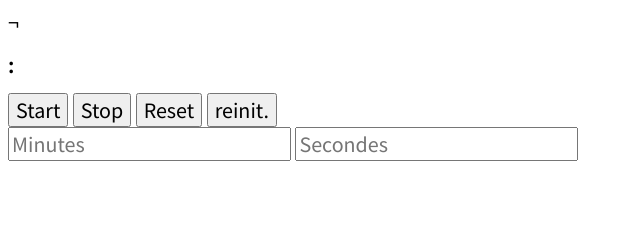
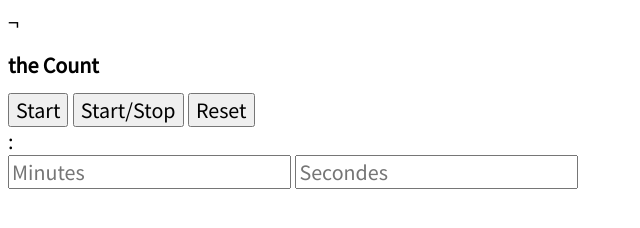
Before and after one commit to ANtibushitse/countDown_v2.0, a website: page index.html in a window 1280 px wide. Shown: the whole page, without its empty margins (0-640 px from the left). Drawn offline with nearby package versions, Linux system fonts and the light colour scheme; files whose address does not match are found by name.

Commit message:
Les boutons et id  de l'index.html ont été redéfinite

```diff
--- a/index.html
+++ b/index.html
@@ -1,8 +1,10 @@
 ¬<!DOCTYPE html>
 <html lang="en">
 <head>
+
 	<!-- CSS -->
 	<link rel="stylesheet" href="style.css">
+
 	<!-- open San Pro emned -->
 	<link href="https://fonts.googleapis.com/css?family=Source+Sans+Pro" rel="stylesheet">
 
@@ -10,17 +12,19 @@
 	<title>CountDown v2</title>
 </head>
 <body>
-	<h1 id="thecountisOn">:</h1>
+
+	<h1> the Count</h1>
 
 	<!-- buttons-->
 	<button id="bttnStart">Start </button>
-	<button id="bttnStop">Stop</button>
+	<button id="bttnStop">Start/Stop</button>
 	<button id="bttnRest">Reset</button>
-	<button id="bttnResinit">reinit.</button>
-	<!--  -->
+
+	<!-- affichage valeur  -->
 	<div id="content">
-		<span id = minutues ></span>
-		<span id = secondes></span>
+		<span id="Min"></span>
+		<span id=":">:</span>
+		<span id="Sec"></span>
 	</div>
 
 	<!-- inputs -->
```
Lines whose indentation alone changed are shown as unchanged.
